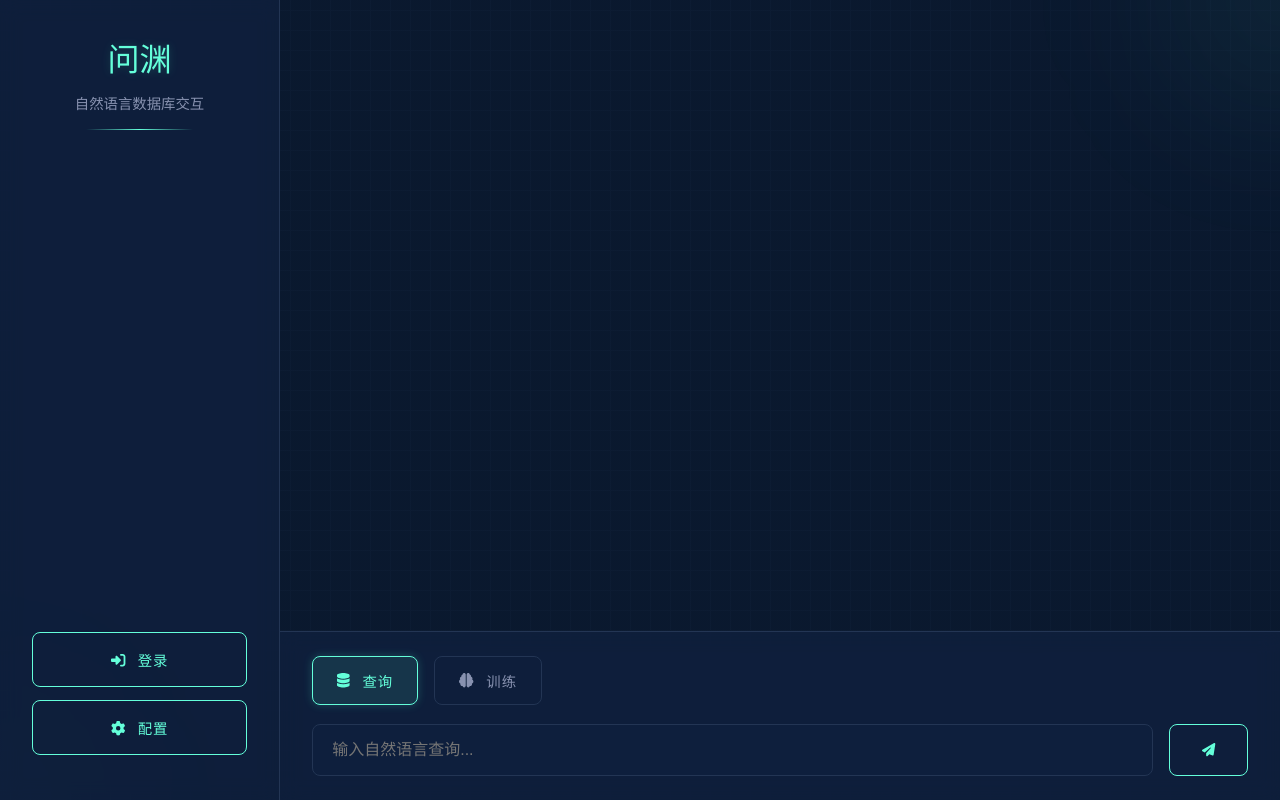
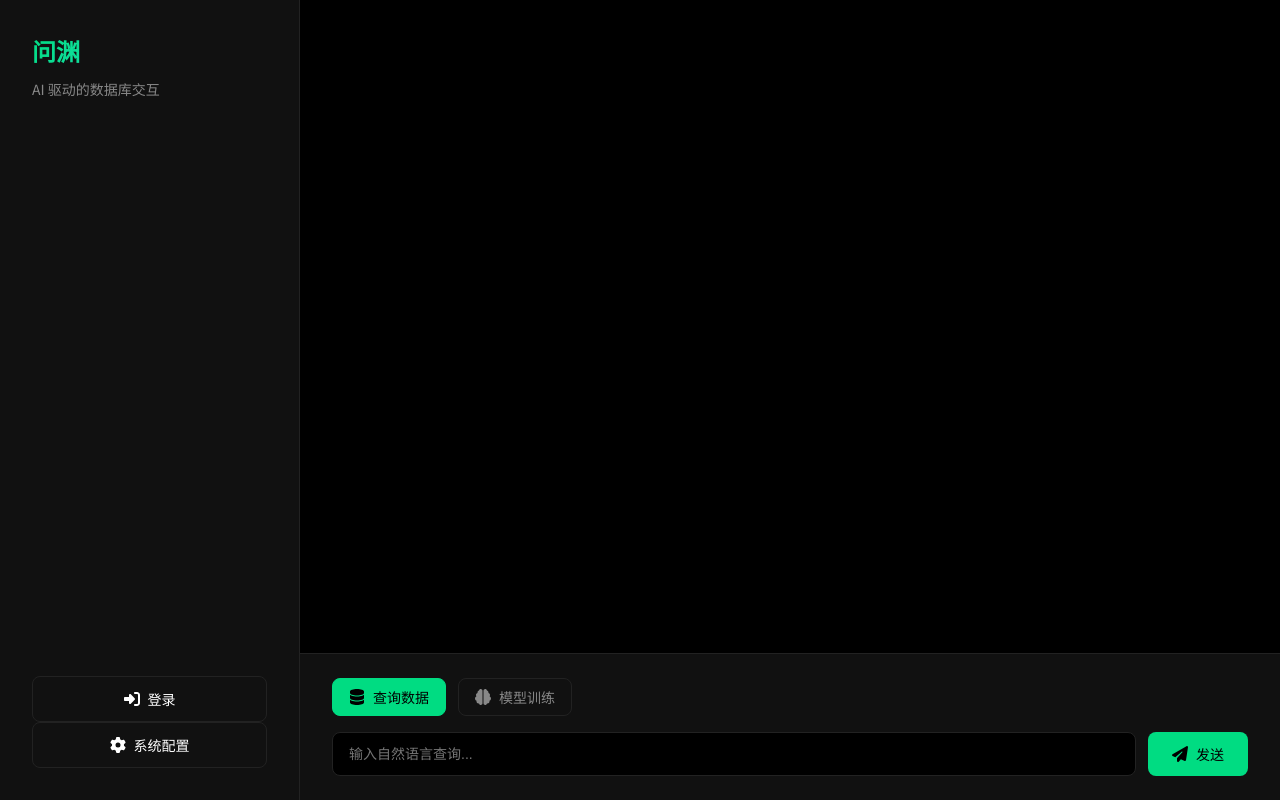
Before and after one commit to wenyuan-ai/wenyuan-ui-design, a React app: page / in a window 1280 px wide. Built offline with nearby package versions, Linux system fonts and the light colour scheme.

Commit message:
18Be4j0c_LWHfH74_nl2sql-ui-modern_问渊-现代科技风格界面

```diff
--- a/src/components/Chat/index.jsx
+++ b/src/components/Chat/index.jsx
@@ -1,12 +1,21 @@
-import React from 'react';
+import React, { useState, useRef, useEffect } from 'react';
 import { FontAwesomeIcon } from '@fortawesome/react-fontawesome';
 import { faPaperPlane, faDatabase, faBrain } from '@fortawesome/free-solid-svg-icons';
 import './styles.css';
 
 const Chat = () => {
-  const [messages, setMessages] = React.useState([]);
-  const [input, setInput] = React.useState('');
-  const [mode, setMode] = React.useState('query'); // 'query' or 'train'
+  const [messages, setMessages] = useState([]);
+  const [input, setInput] = useState('');
+  const [mode, setMode] = useState('query');
+  const messagesEndRef = useRef(null);
+
+  const scrollToBottom = () => {
+    messagesEndRef.current?.scrollIntoView({ behavior: "smooth" });
+  };
+
+  useEffect(() => {
+    scrollToBottom();
+  }, [messages]);
 
   const handleSubmit = (e) => {
     e.preventDefault();
@@ -15,7 +24,8 @@ const Chat = () => {
     const newMessage = {
       id: Date.now(),
       text: input,
-      sender: 'user'
+      sender: 'user',
+      status: 'success'
     };
 
     setMessages([...messages, newMessage]);
@@ -25,11 +35,12 @@ const Chat = () => {
     setTimeout(() => {
       const aiResponse = {
         id: Date.now() + 1,
-        text: '这是一个模拟的AI响应...',
-        sender: 'ai'
+        text: '正在分析您的请求，请稍候...',
+        sender: 'ai',
+        status: 'success'
       };
       setMessages(msgs => [...msgs, aiResponse]);
-    }, 1000);
+    }, 500);
   };
 
   return (
@@ -37,11 +48,11 @@ const Chat = () => {
       <div className="messages">
         {messages.map(message => (
           <div key={message.id} className={`message ${message.sender}`}>
-            <div className="message-content">
-              {message.text}
-            </div>
+            <div className="message-content">{message.text}</div>
+            <div className={`status-indicator ${message.status}`}></div>
           </div>
         ))}
+        <div ref={messagesEndRef} />
       </div>
 
       <form className="input-area" onSubmit={handleSubmit}>
@@ -52,7 +63,7 @@ const Chat = () => {
             onClick={() => setMode('query')}
           >
             <FontAwesomeIcon icon={faDatabase} />
-            <span>查询</span>
+            <span>查询数据</span>
           </button>
           <button
             type="button"
@@ -60,7 +71,7 @@ const Chat = () => {
             onClick={() => setMode('train')}
           >
             <FontAwesomeIcon icon={faBrain} />
-            <span>训练</span>
+            <span>模型训练</span>
           </button>
         </div>
 
@@ -73,6 +84,7 @@ const Chat = () => {
           />
           <button type="submit">
             <FontAwesomeIcon icon={faPaperPlane} />
+            <span>发送</span>
           </button>
         </div>
       </form>
--- a/src/components/Chat/styles.css
+++ b/src/components/Chat/styles.css
@@ -4,75 +4,55 @@
   display: flex;
   flex-direction: column;
   height: 100vh;
-  background: transparent;
+  background-color: var(--primary-bg);
   position: relative;
-  overflow: hidden;
 }
 
 .messages {
   flex: 1;
-  padding: 2rem;
+  padding: 32px;
   overflow-y: auto;
   display: flex;
   flex-direction: column;
-  gap: 1.5rem;
+  gap: 24px;
 }
 
 .message {
   max-width: 70%;
-  padding: 1.2rem;
+  padding: 16px 20px;
   border-radius: 12px;
-  line-height: 1.5;
   position: relative;
-  backdrop-filter: blur(10px);
+  font-size: 14px;
+  line-height: 1.6;
 }
 
 .message.user {
   align-self: flex-end;
-  background: var(--glass-effect);
-  border: 1px solid var(--accent-color);
-  color: var(--text-color);
-  box-shadow: var(--neon-shadow);
+  background: var(--accent-color);
+  color: var(--primary-bg);
 }
 
 .message.ai {
   align-self: flex-start;
-  background: var(--glass-effect);
+  background: var(--secondary-bg);
+  color: var(--text-primary);
   border: 1px solid var(--border-color);
-  color: var(--text-color);
-}
-
-/* 添加消息装饰 */
-.message::before {
-  content: '';
-  position: absolute;
-  top: 0;
-  left: 0;
-  right: 0;
-  height: 1px;
-  background: linear-gradient(90deg,
-    transparent,
-    var(--accent-color),
-    transparent
-  );
-  opacity: 0.5;
 }
 
 .input-area {
+  padding: 24px 32px;
+  background: var(--secondary-bg);
   border-top: 1px solid var(--border-color);
-  padding: 1.5rem 2rem;
-  background: var(--glass-effect);
-  backdrop-filter: blur(10px);
 }
 
 .mode-selector {
   display: flex;
-  gap: 1rem;
-  margin-bottom: 1.2rem;
+  gap: 12px;
+  margin-bottom: 16px;
 }
 
 .mode-button {
-  padding: 0.8rem 1.5rem;
+  padding: 8px 16px;
   border: 1px solid var(--border-color);
   border-radius: 8px;
   background: transparent;
@@ -80,83 +60,102 @@
   cursor: pointer;
   display: flex;
   align-items: center;
-  gap: 0.8rem;
-  transition: all 0.3s ease;
-  font-size: 0.9rem;
-  text-transform: uppercase;
-  letter-spacing: 1px;
+  gap: 8px;
+  font-size: 14px;
+  transition: all 0.2s ease;
 }
 
 .mode-button.active {
-  background: var(--accent-glow);
-  color: var(--accent-color);
+  background: var(--accent-color);
   border-color: var(--accent-color);
-  box-shadow: var(--neon-shadow);
+  color: var(--primary-bg);
+}
+
+.mode-button svg {
+  width: 16px;
+  height: 16px;
 }
 
 .input-container {
   display: flex;
-  gap: 1rem;
-  position: relative;
+  gap: 12px;
 }
 
 .input-container input {
   flex: 1;
-  padding: 1rem 1.2rem;
-  background: rgba(17, 34, 64, 0.5);
+  padding: 12px 16px;
+  background: var(--primary-bg);
   border: 1px solid var(--border-color);
   border-radius: 8px;
-  font-size: 1rem;
-  color: var(--text-color);
+  font-size: 14px;
+  color: var(--text-primary);
   outline: none;
-  transition: all 0.3s ease;
+  transition: border-color 0.2s ease;
 }
 
 .input-container input:focus {
   border-color: var(--accent-color);
-  box-shadow: var(--neon-shadow);
 }
 
 .input-container button {
-  padding: 1rem 2rem;
-  background: transparent;
-  border: 1px solid var(--accent-color);
-  color: var(--accent-color);
+  padding: 12px 24px;
+  background: var(--accent-color);
+  color: var(--primary-bg);
+  border: none;
   border-radius: 8px;
   cursor: pointer;
-  transition: all 0.3s ease;
+  font-size: 14px;
+  font-weight: 500;
+  display: flex;
+  align-items: center;
+  gap: 8px;
+  transition: opacity 0.2s ease;
 }
 
 .input-container button:hover {
-  background: var(--accent-glow);
-  box-shadow: var(--neon-shadow);
+  opacity: 0.9;
 }
 
-/* 添加打字机效果的光标 */
-.input-container input::after {
-  content: '|';
-  animation: cursor 1s infinite;
+.input-container button svg {
+  width: 16px;
+  height: 16px;
 }
 
-@keyframes cursor {
-  0%, 100% { opacity: 1; }
-  50% { opacity: 0; }
+/* 打字动画效果 */
+@keyframes typing {
+  from { width: 0 }
+  to { width: 100% }
 }
 
-/* 自定义滚动条 */
-.messages::-webkit-scrollbar {
-  width: 6px;
+.message.ai {
+  position: relative;
+  overflow: hidden;
 }
 
-.messages::-webkit-scrollbar-track {
-  background: var(--secondary-color);
+.message.ai .message-content {
+  display: inline-block;
+  white-space: nowrap;
+  animation: typing 1s steps(40, end);
 }
 
-.messages::-webkit-scrollbar-thumb {
-  background: var(--border-color);
-  border-radius: 3px;
+/* 状态指示器 */
+.status-indicator {
+  position: absolute;
+  top: 12px;
+  right: 12px;
+  width: 8px;
+  height: 8px;
+  border-radius: 50%;
 }
 
-.messages::-webkit-scrollbar-thumb:hover {
-  background: var(--accent-color);
+.status-indicator.success {
+  background: var(--success-color);
 }
+
+.status-indicator.error {
+  background: var(--error-color);
+}
+
+.status-indicator.warning {
+  background: var(--warning-color);
+}
--- a/src/components/Sidebar/index.jsx
+++ b/src/components/Sidebar/index.jsx
@@ -4,13 +4,13 @@ import { faCog, faSignInAlt } from '@fortawesome/free-solid-svg-icons';
 import './styles.css';
 
 const Sidebar = () => {
-  const [isLoggedIn, setIsLoggedIn] = React.useState(false);
+  const [isLoggedIn] = React.useState(false);
 
   return (
     <div className="sidebar">
       <div className="logo">
         <h1>问渊</h1>
-        <p>自然语言数据库交互</p>
+        <p>AI 驱动的数据库交互</p>
       </div>
 
       <div className="sidebar-bottom">
@@ -19,7 +19,7 @@ const Sidebar = () => {
             <div className="avatar">
               <img src="https://images.unsplash.com/photo-1535713875002-d1d0cf377fde?w=100&h=100&fit=crop" alt="用户头像" />
             </div>
-            <span className="username">用户名</span>
+            <div className="username">Alex Chen</div>
           </div>
         ) : (
           <button className="login-button">
@@ -30,7 +30,7 @@ const Sidebar = () => {
 
         <button className="settings-button">
           <FontAwesomeIcon icon={faCog} />
-          <span>配置</span>
+          <span>系统配置</span>
         </button>
       </div>
     </div>
--- a/src/components/Sidebar/styles.css
+++ b/src/components/Sidebar/styles.css
@@ -1,50 +1,30 @@
 .sidebar {
   width: var(--sidebar-width);
-  background: var(--glass-effect);
-  backdrop-filter: blur(10px);
-  color: var(--text-color);
-  padding: 2rem;
+  background-color: var(--secondary-bg);
+  padding: 32px;
   display: flex;
   flex-direction: column;
-  justify-content: space-between;
+  position: fixed;
   height: 100vh;
-  position: fixed;
   border-right: 1px solid var(--border-color);
-  z-index: 100;
 }
 
 .logo {
-  text-align: center;
-  margin-bottom: 2rem;
-  position: relative;
+  margin-bottom: 48px;
 }
 
 .logo h1 {
-  font-size: 2rem;
-  font-weight: 500;
-  margin-bottom: 0.5rem;
-  color: var(--accent-color);
-  text-shadow: var(--neon-shadow);
+  font-size: 24px;
+  font-weight: 600;
+  background: linear-gradient(135deg, #00DC82 0%, #36E4DA 100%);
+  -webkit-background-clip: text;
+  -webkit-text-fill-color: transparent;
+  margin-bottom: 8px;
 }
 
 .logo p {
-  font-size: 0.9rem;
+  font-size: 14px;
   color: var(--text-secondary);
-}
-
-/* 添加装饰线条 */
-.logo::after {
-  content: '';
-  position: absolute;
-  bottom: -1rem;
-  left: 25%;
-  width: 50%;
-  height: 1px;
-  background: linear-gradient(90deg,
-    transparent,
-    var(--accent-color),
-    transparent
-  );
 }
 
 .sidebar-bottom {
@@ -52,24 +32,19 @@
 }
 
 .user-profile {
-  display: flex;
-  flex-direction: column;
-  align-items: center;
-  margin-bottom: 1.5rem;
-  padding: 1.5rem;
-  border: 1px solid var(--border-color);
-  border-radius: 12px;
-  background: rgba(17, 34, 64, 0.5);
+  padding: 24px;
+  background: rgba(255, 255, 255, 0.02);
+  border-radius: 16px;
+  margin-bottom: 16px;
 }
 
 .avatar {
-  width: 80px;
-  height: 80px;
+  width: 64px;
+  height: 64px;
   border-radius: 50%;
   overflow: hidden;
-  margin-bottom: 1rem;
+  margin-bottom: 16px;
   border: 2px solid var(--accent-color);
-  box-shadow: var(--neon-shadow);
 }
 
 .avatar img {
@@ -79,33 +54,36 @@
 }
 
 .username {
-  font-size: 1rem;
-  color: var(--accent-color);
-  margin-bottom: 0.5rem;
+  font-size: 16px;
+  font-weight: 500;
+  margin-bottom: 4px;
 }
 
 .settings-button,
 .login-button {
   width: 100%;
-  padding: 1rem;
+  padding: 12px 16px;
   background: transparent;
-  border: 1px solid var(--accent-color);
-  color: var(--accent-color);
+  border: 1px solid var(--border-color);
+  color: var(--text-primary);
   border-radius: 8px;
   cursor: pointer;
   display: flex;
   align-items: center;
   justify-content: center;
-  gap: 0.8rem;
-  margin-bottom: 0.8rem;
-  transition: all 0.3s ease;
-  font-size: 0.9rem;
-  text-transform: uppercase;
-  letter-spacing: 1px;
+  gap: 8px;
+  font-size: 14px;
+  transition: all 0.2s ease;
 }
 
 .settings-button:hover,
 .login-button:hover {
-  background: var(--accent-glow);
-  box-shadow: var(--neon-shadow);
+  border-color: var(--accent-color);
+  color: var(--accent-color);
 }
+
+.settings-button svg,
+.login-button svg {
+  width: 16px;
+  height: 16px;
+}
--- a/src/styles/global.css
+++ b/src/styles/global.css
@@ -1,16 +1,14 @@
 :root {
-  --primary-color: #0a192f;
-  --secondary-color: #172a45;
-  --accent-color: #64ffda;
-  --accent-glow: rgba(100, 255, 218, 0.1);
-  --background-color: #0a192f;
-  --chat-background: #112240;
-  --text-color: #ccd6f6;
-  --text-secondary: #8892b0;
-  --border-color: #233554;
-  --sidebar-width: 280px;
-  --neon-shadow: 0 0 10px rgba(100, 255, 218, 0.2);
-  --glass-effect: rgba(17, 34, 64, 0.7);
+  --primary-bg: #000000;
+  --secondary-bg: #111111;
+  --accent-color: #00DC82;
+  --text-primary: #ffffff;
+  --text-secondary: #888888;
+  --border-color: #222222;
+  --sidebar-width: 300px;
+  --success-color: #00DC82;
+  --error-color: #FF3D71;
+  --warning-color: #FFAA00;
 }
 
 * {
@@ -20,51 +18,33 @@
 }
 
 body {
-  font-family: 'Noto Sans SC', sans-serif;
-  background-color: var(--background-color);
-  color: var(--text-color);
+  font-family: 'Noto Sans SC', -apple-system, BlinkMacSystemFont, sans-serif;
+  background-color: var(--primary-bg);
+  color: var(--text-primary);
   line-height: 1.6;
+  -webkit-font-smoothing: antialiased;
+  -moz-osx-font-smoothing: grayscale;
 }
 
 .app {
   display: flex;
   min-height: 100vh;
-  position: relative;
 }
 
-/* 添加网格背景 */
-.app::before {
-  content: '';
-  position: fixed;
-  top: 0;
-  left: 0;
-  right: 0;
-  bottom: 0;
-  background:
-    linear-gradient(rgba(10, 25, 47, 0.9), rgba(10, 25, 47, 0.9)),
-    linear-gradient(90deg, var(--border-color) 1px, transparent 1px) 50% 50% / 20px 20px,
-    linear-gradient(var(--border-color) 1px, transparent 1px) 50% 50% / 20px 20px;
-  z-index: -1;
+/* 现代滚动条样式 */
+::-webkit-scrollbar {
+  width: 6px;
 }
 
-/* 添加光效装饰 */
-.tech-orb {
-  position: fixed;
-  width: 300px;
-  height: 300px;
-  border-radius: 50%;
-  background: radial-gradient(circle, var(--accent-glow) 0%, transparent 70%);
-  filter: blur(80px);
-  z-index: -1;
+::-webkit-scrollbar-track {
+  background: var(--secondary-bg);
 }
 
-.tech-orb-1 {
-  top: -150px;
-  right: -150px;
+::-webkit-scrollbar-thumb {
+  background: var(--border-color);
+  border-radius: 3px;
 }
 
-.tech-orb-2 {
-  bottom: -150px;
-  left: -150px;
-  background: radial-gradient(circle, rgba(100, 255, 218, 0.05) 0%, transparent 70%);
+::-webkit-scrollbar-thumb:hover {
+  background: var(--accent-color);
 }
```
